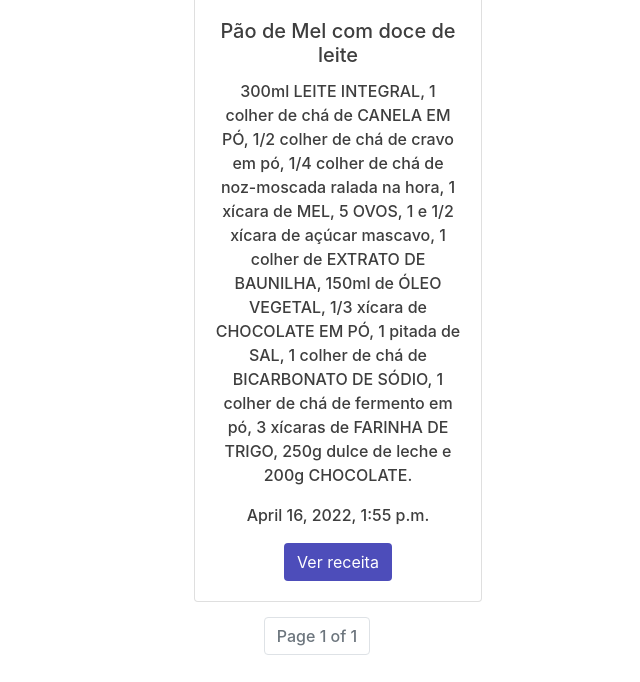
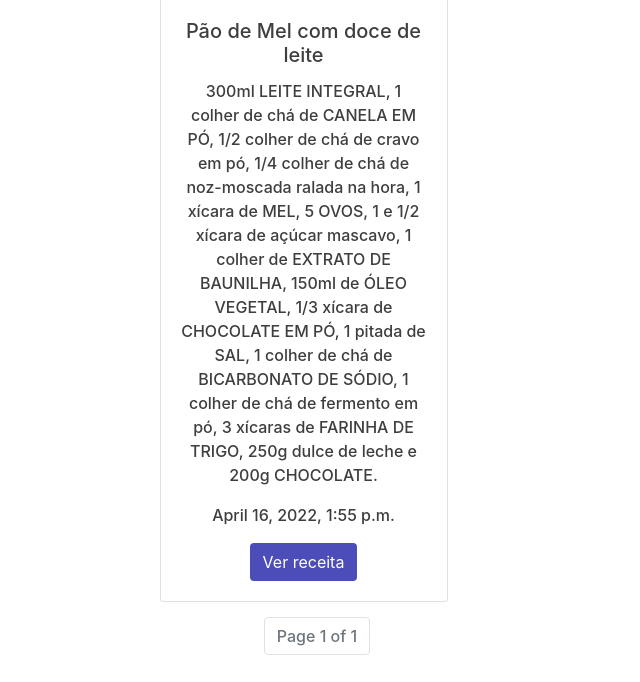
Before and after one commit to Arthur020104/ReceitasMacro, a Django app: page / in a window 768 px wide. Shown: the part 3493-4175 px from the top of the page, without its empty margins (67-707 px from the left). Run offline with Django 4.2, Linux system fonts and the light colour scheme; data comes from the database, SQL or seed files in the repository; data that the repository does not hold is empty; some libraries are stand-ins or nearby versions.

Commit message:
arrumando algumas coisas

```diff
--- a/decidir/static/decidir/styles.css
+++ b/decidir/static/decidir/styles.css
@@ -71,7 +71,7 @@ span
 .col-lg-3
 {
     margin-top: 5rem!important;
-    margin: auto;
+    margin: auto!important;
 }
 .icon
 {
@@ -283,7 +283,7 @@ span
     }
 
 }
-@media (max-width:570px)
+@media (max-width:500px)
 {
     .coluna-full
     {
@@ -299,7 +299,7 @@ span
     }
     .col-lg-3
     {
-        margin-top: 5rem!important;
+        margin-top: 8%!important;
         margin-left: 9%!important;
     }
 }
@@ -328,16 +328,19 @@ span
     border: 1px solid;
     border-radius: 4px;
 }
-@media (max-width:990px) and (min-width:570px)
+@media (max-width:760px) and (min-width:500px)
 {
-    .col-lg-3
-{
-    margin-top: 5rem!important;
-    margin-left: 30%!important;
-}
-}
 .col-lg-3
 {
     margin-top: 5rem!important;
-    margin: auto;
+    margin-left: 20%!important;
 }
+}
+@media (max-width:900px) and (min-width:760px)
+{
+.col-lg-3
+{
+    margin-top: 5rem!important;
+    margin-left: 25%!important;
+}
+}
--- a/decidir/templates/decidir/Minhasreceitas.html
+++ b/decidir/templates/decidir/Minhasreceitas.html
@@ -56,4 +56,6 @@
 </div>
 
 {% endif %}
+{% else %}
+<h4 class="text-center title">Você ainda não postou nenhuma receita. <a class="color" href="{% url 'recipe' %}">Postar</a></h4>
 {% endblock %}
--- a/finalproject_cs50web/settings.py
+++ b/finalproject_cs50web/settings.py
@@ -24,7 +24,7 @@ BASE_DIR = Path(__file__).resolve().parent.parent
 SECRET_KEY = 'django-insecure-llunc&4$j=j%6hk6-thdzgf76t0ab@)wfjb^-8+s5(fy^)f)oi'
 
 # SECURITY WARNING: don't run with debug turned on in production!
-DEBUG = True
+DEBUG = False
 
 ALLOWED_HOSTS = ['receitasmacro.herokuapp.com','127.0.0.1']
 
```
